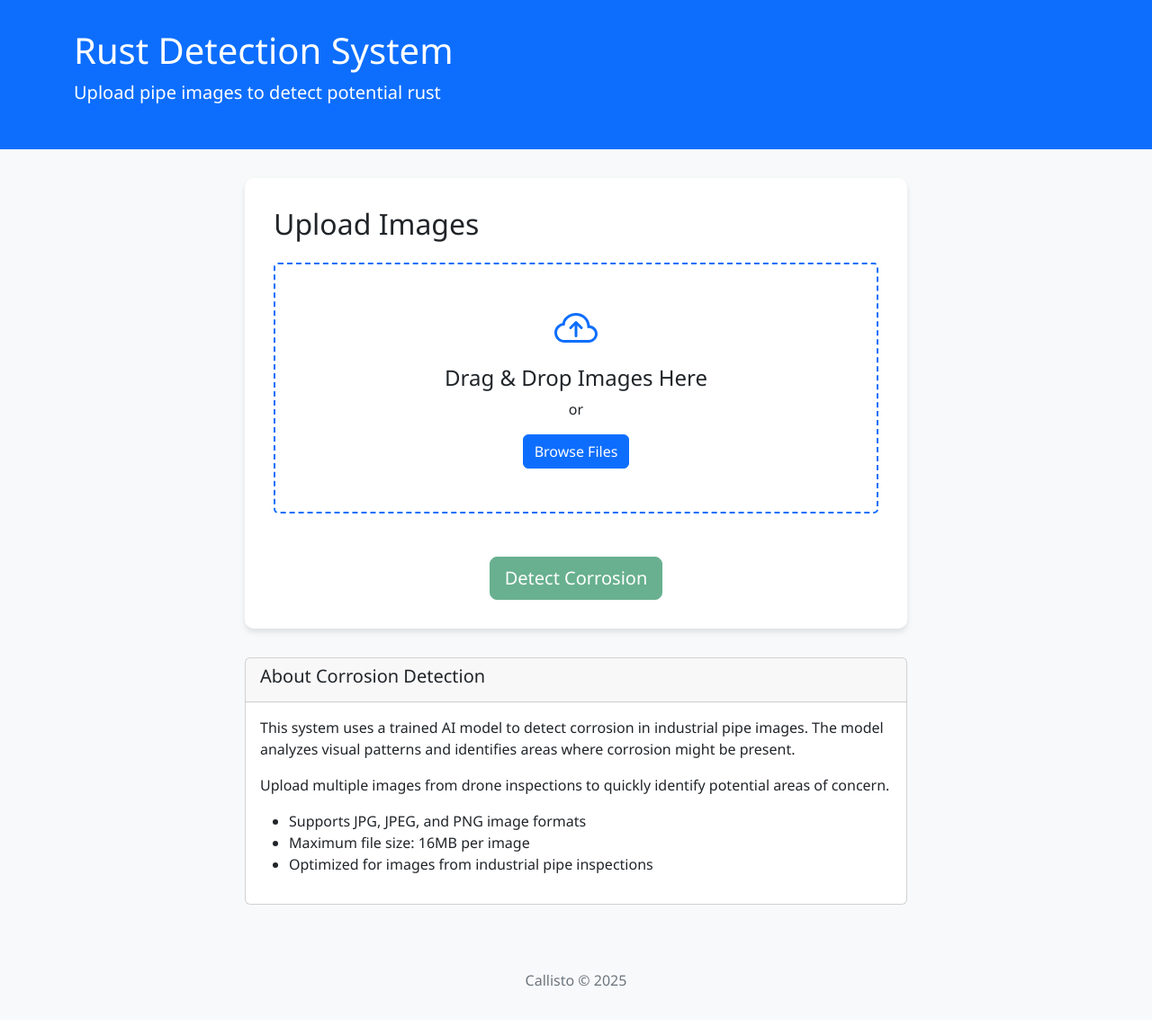
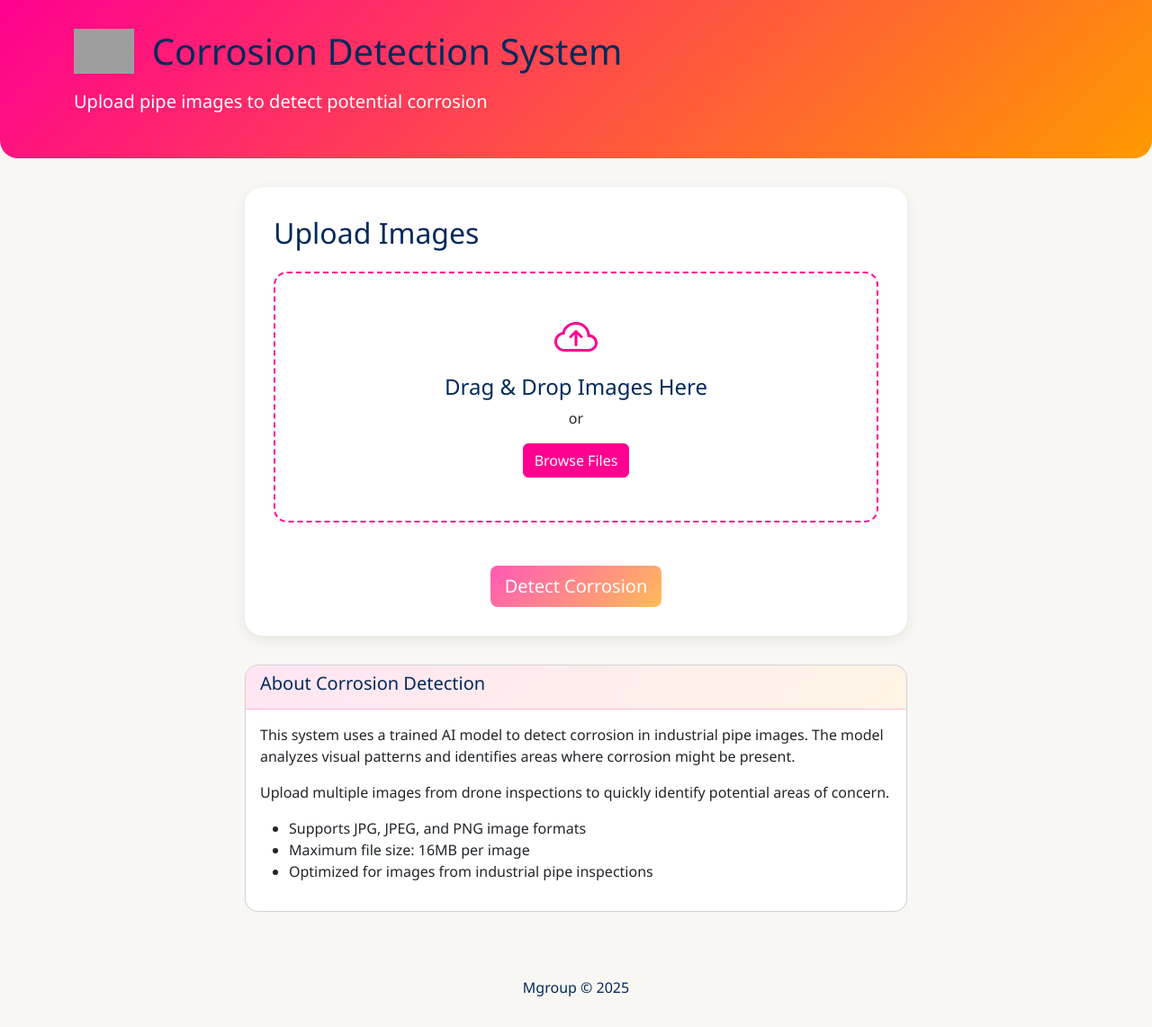
Before and after one commit to KhizarImran/AIRD, a Flask app: page / in a window 1280 px wide. Shown: the whole page at 90% size. Before the commit the page ends 1097 px from the top, so only its background shows below. Run offline with Flask 3, Linux system fonts and the light colour scheme; some libraries are stand-ins or nearby versions; grey boxes are pictures that could not be loaded.

Commit message:
created a new mgroup theme

```diff
--- a/app.py
+++ b/app.py
@@ -123,5 +123,12 @@ def uploaded_file(filename):
     """Serve files from the uploads folder (including subfolders)"""
     return send_from_directory(app.config['UPLOAD_FOLDER'], filename)
 
+@app.context_processor
+def inject_xsrf_token():
+    """Make XSRF token available to templates"""
+    if '_xsrf' in request.cookies:
+        return dict(xsrf_token=request.cookies.get('_xsrf'))
+    return dict(xsrf_token='')
+
 if __name__ == '__main__':
     app.run(debug=True, host='0.0.0.0', port=8080)
--- a/app/templates/index.html
+++ b/app/templates/index.html
@@ -3,40 +3,47 @@
 <head>
     <meta charset="UTF-8">
     <meta name="viewport" content="width=device-width, initial-scale=1.0">
-    <title>Rust Detection System</title>
+    <title>Mgroup Corrosion Detection</title>
     <link href="https://cdn.jsdelivr.net/npm/bootstrap@5.3.0-alpha1/dist/css/bootstrap.min.css" rel="stylesheet">
     <style>
         body {
-            background-color: #f8f9fa;
+            background-color: #F9F7F3;
             font-family: 'Segoe UI', Tahoma, Geneva, Verdana, sans-serif;
         }
         .header {
-            background-color: #0d6efd;
+            background: linear-gradient(135deg, #FF0090 0%, #FF9900 100%);
             color: white;
             padding: 2rem 0;
             margin-bottom: 2rem;
+            border-radius: 0 0 20px 20px;
+            position: relative;
+            overflow: hidden;
+        }
+        .header-content {
+            position: relative;
+            z-index: 1;
         }
         .upload-container {
             background-color: white;
-            border-radius: 10px;
-            box-shadow: 0 4px 6px rgba(0, 0, 0, 0.1);
+            border-radius: 20px;
+            box-shadow: 0 4px 15px rgba(0, 0, 0, 0.08);
             padding: 2rem;
             margin-bottom: 2rem;
         }
         .drop-zone {
-            border: 2px dashed #0d6efd;
-            border-radius: 5px;
+            border: 2px dashed #FF0090;
+            border-radius: 15px;
             padding: 3rem;
             text-align: center;
             cursor: pointer;
             transition: background-color 0.3s;
         }
         .drop-zone:hover {
-            background-color: #f1f8ff;
+            background-color: #FFF5FA;
         }
         .drop-zone.active {
-            background-color: #e8f4ff;
-            border-color: #0d6efd;
+            background-color: #FFF0F7;
+            border-color: #FF0090;
         }
         .preview-container {
             display: flex;
@@ -48,7 +55,7 @@
             position: relative;
             width: 150px;
             height: 150px;
-            border-radius: 5px;
+            border-radius: 15px;
             overflow: hidden;
         }
         .preview-item img {
@@ -73,15 +80,47 @@
             text-align: center;
             margin-top: 2rem;
             padding: 1rem 0;
-            color: #6c757d;
+            color: #002A5B;
+        }
+        .btn-primary {
+            background-color: #FF0090;
+            border-color: #FF0090;
+        }
+        .btn-primary:hover {
+            background-color: #E0007C;
+            border-color: #E0007C;
+        }
+        .btn-success {
+            background: linear-gradient(135deg, #FF0090 0%, #FF9900 100%);
+            border: none;
+        }
+        h1, h2, h3, h4, h5 {
+            color: #002A5B;
+        }
+        .card {
+            border-radius: 15px;
+            overflow: hidden;
+        }
+        .card-header {
+            background: linear-gradient(135deg, rgba(255, 0, 144, 0.1) 0%, rgba(255, 153, 0, 0.1) 100%);
+            border-bottom: 1px solid rgba(255, 0, 144, 0.2);
+        }
+        .logo {
+            height: 50px;
+            margin-right: 20px;
         }
     </style>
 </head>
 <body>
     <div class="header">
-        <div class="container">
-            <h1>Rust Detection System</h1>
-            <p class="lead">Upload pipe images to detect potential rust</p>
+        <div class="container header-content">
+            <div class="d-flex align-items-center mb-3">
+                <img src="./static/mgroup_primarylogo_gradient_bluetext_rgb.png" alt="Mgroup Logo" class="logo">
+                <div>
+                    <h1 class="mb-0">Corrosion Detection System</h1>
+                </div>
+            </div>
+            <p class="lead">Upload pipe images to detect potential corrosion</p>
         </div>
     </div>
 
@@ -100,11 +139,11 @@
             <div class="col-lg-8 mx-auto">
                 <div class="upload-container">
                     <h2 class="mb-4">Upload Images</h2>
-                    <form action="./upload" method="post" enctype="multipart/form-data" id="upload-form">
+                    <form action="./8080/upload" method="post" enctype="multipart/form-data" id="upload-form">
                         <input type="hidden" name="_xsrf" value="{{ xsrf_token }}">
                         <div class="drop-zone" id="drop-zone">
                             <div>
-                                <svg xmlns="http://www.w3.org/2000/svg" width="48" height="48" fill="#0d6efd" class="bi bi-cloud-arrow-up mb-3" viewBox="0 0 16 16">
+                                <svg xmlns="http://www.w3.org/2000/svg" width="48" height="48" fill="#FF0090" class="bi bi-cloud-arrow-up mb-3" viewBox="0 0 16 16">
                                     <path fill-rule="evenodd" d="M7.646 5.146a.5.5 0 0 1 .708 0l2 2a.5.5 0 0 1-.708.708L8.5 6.707V10.5a.5.5 0 0 1-1 0V6.707L6.354 7.854a.5.5 0 1 1-.708-.708l2-2z"/>
                                     <path d="M4.406 3.342A5.53 5.53 0 0 1 8 2c2.69 0 4.923 2 5.166 4.579C14.758 6.804 16 8.137 16 9.773 16 11.569 14.502 13 12.687 13H3.781C1.708 13 0 11.366 0 9.318c0-1.763 1.266-3.223 2.942-3.593.143-.863.698-1.723 1.464-2.383zm.653.757c-.757.653-1.153 1.44-1.153 2.056v.448l-.445.049C2.064 6.805 1 7.952 1 9.318 1 10.785 2.23 12 3.781 12h8.906C13.98 12 15 10.988 15 9.773c0-1.216-1.02-2.228-2.313-2.228h-.5v-.5C12.188 4.825 10.328 3 8 3a4.53 4.53 0 0 0-2.941 1.1z"/>
                                 </svg>
@@ -143,7 +182,7 @@
 
     <div class="footer">
         <div class="container">
-            <p>Callisto &copy; 2025</p>
+            <p>Mgroup &copy; 2025</p>
         </div>
     </div>
 
```
Also changed, not shown: app/templates/results.html (+61 -24 lines).
